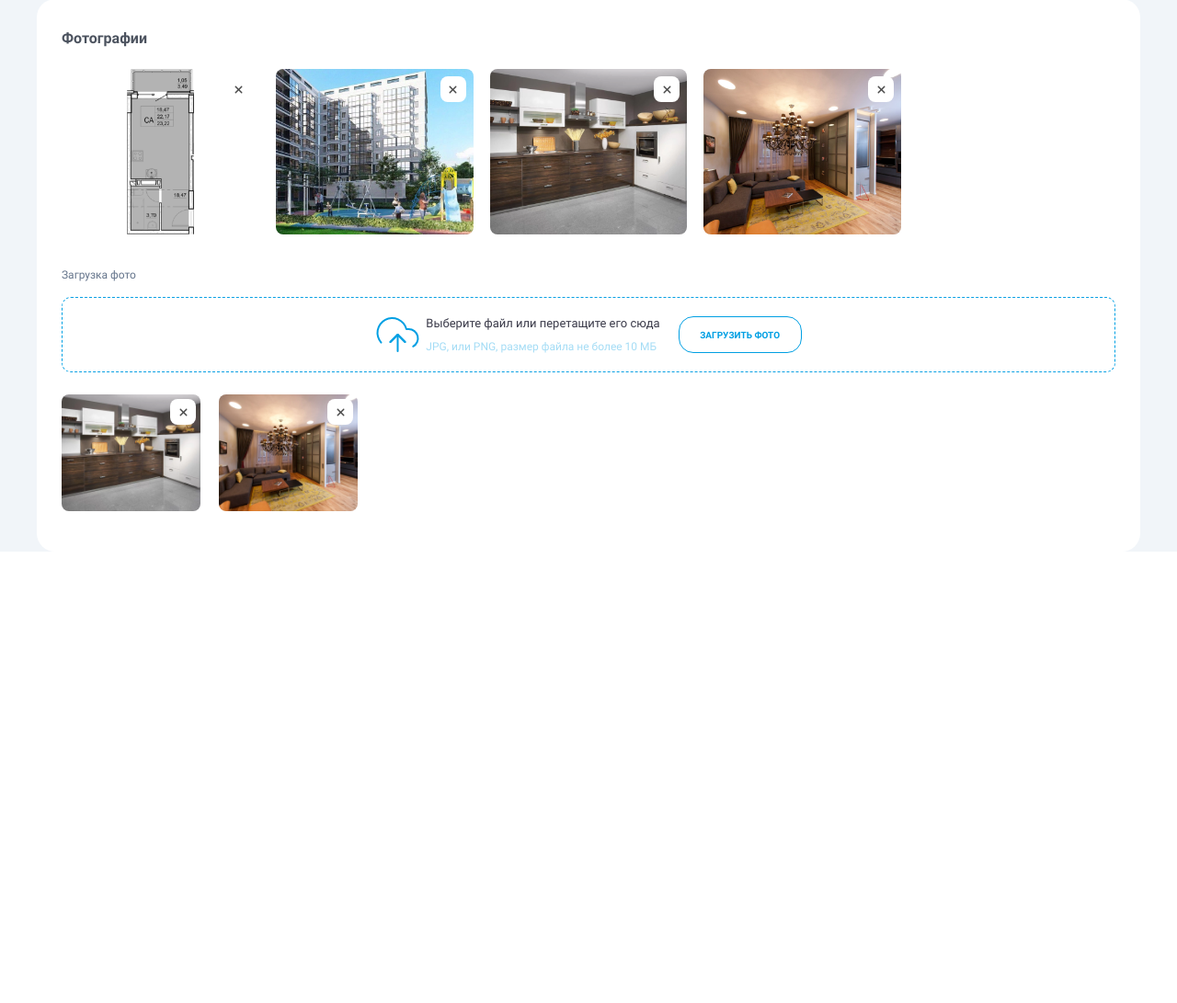
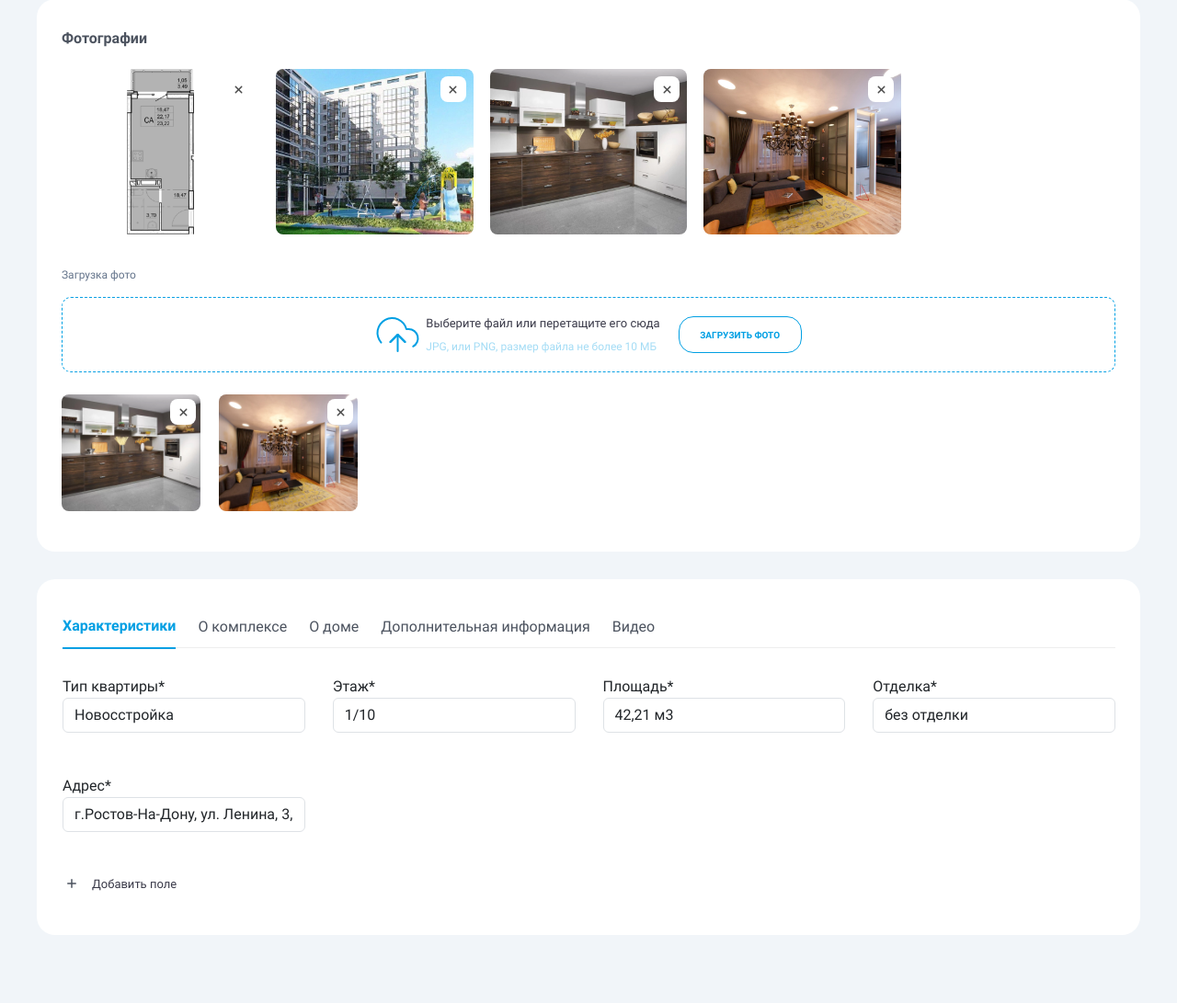
Before and after one commit to AndreyDevWork/zastroy, a Yii app: template views/site/edit-product.php in a window 1280 px wide. Shown: the part 516-1607 px from the top of the page at 92% size. Before the commit the page ends 1116 px from the top, so only its background shows below. Run offline with PHP 8.4 and a stand-in for Yii, Linux system fonts and the light colour scheme; the template is opened without the code that fills it, so the values that code supplies are empty; form fields are guessed from the names that the template uses; some libraries are stand-ins or nearby versions.

Commit message:
editProductDone

```diff
--- a/views/site/edit-product.php
+++ b/views/site/edit-product.php
@@ -119,5 +119,27 @@ use yii\bootstrap5\Html;
             </div>
         </div>
     </div>
+    <section class="stats">
+        <div class="info-block stats__info-block">
+            <div class="tabs">
+                <div class="title16 regular tabs__tab tabs__tab_active">Характеристики</div>
+                <div class="title16 regular tabs__tab">О комплексе</div>
+                <div class="title16 regular tabs__tab">О доме</div>
+                <div class="title16 regular tabs__tab">Дополнительная информация</div>
+                <div class="title16 regular tabs__tab">Видео</div>
+            </div>
+            <div class="stats__form">
+                <?= $form->field($model, 'username')->textInput(['value' => 'Новосстройка', 'required' => 'false'])->label('Тип квартиры<span class="input__required">*</span>', ['class' => 'title14 regular stats__label' ]) ?>
+                <?= $form->field($model, 'username')->textInput(['value' => '1/10', 'required' => 'false'])->label('Этаж<span class="input__required">*</span>', ['class' => 'title14 regular stats__label']) ?>
+                <?= $form->field($model, 'username')->textInput(['value' => '42,21 м3', 'required' => 'false'])->label('Площадь<span class="input__required">*</span>', ['class' => 'title14 regular stats__label']) ?>
+                <?= $form->field($model, 'username')->textInput(['value' => 'без отделки', 'required' => 'false'])->label('Отделка<span class="input__required">*</span>', ['class' => 'title14  stats__label']) ?>
+                <?= $form->field($model, 'username')->textInput(['value' => 'г.Ростов-На-Дону, ул. Ленина, 3, 1 подъезд, 11 этаж', 'required' => 'false'])->label('Адрес<span class="input__required">*</span>', ['class' => 'title14 regular stats__label']) ?>
+            </div>
+            <div class="stats__add">
+                <img src="<?= $baseUrl ?>/img/icon-svg/plus.svg" alt="plus">
+                <div class="title13">Добавить поле</div>
+            </div>
+        </div>
+    </section>
     <?php ActiveForm::end(); ?>
 </div>
--- a/web/css/blocks/about/about.scss
+++ b/web/css/blocks/about/about.scss
@@ -59,5 +59,8 @@
   }
   .mb-3 {
     margin-bottom: 0 !important;
+    input {
+      border-radius: 8px;
+    }
   }
 }
--- a/web/css/import.css
+++ b/web/css/import.css
@@ -1738,6 +1738,9 @@ body .container {
 .about .mb-3 {
   margin-bottom: 0 !important;
 }
+.about .mb-3 input {
+  border-radius: 8px;
+}
 
 .rooms {
   padding-bottom: 120px;
@@ -1971,6 +1974,29 @@ body .container {
   color: #4C535F;
   border-bottom: 1px dashed #EBEBEB;
 }
+.stats__form {
+  margin-top: 30px;
+  display: grid;
+  grid-template-columns: repeat(4, 1fr);
+  column-gap: 30px;
+  row-gap: 30px;
+}
+.stats__form .mb-3 {
+  margin-bottom: 0 !important;
+}
+.stats__label {
+  color: #4C535F;
+}
+.stats__add {
+  display: flex;
+  column-gap: 12px;
+  margin-top: 25px;
+  cursor: pointer;
+  padding-top: 5px;
+  padding-bottom: 5px;
+  align-items: center;
+  width: 130px;
+}
 
 .edit-product {
   margin-top: 28px;
```
Also changed, not shown: web/css/blocks/stats/stats.scss (+24 -0 lines), web/img/icon-svg/plus.svg (added), 1 other file.
